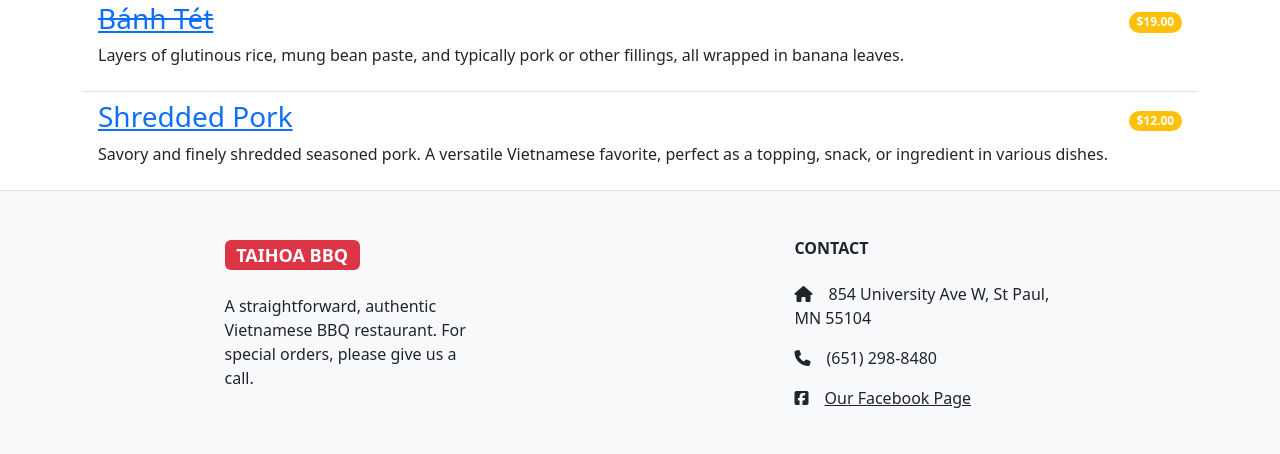
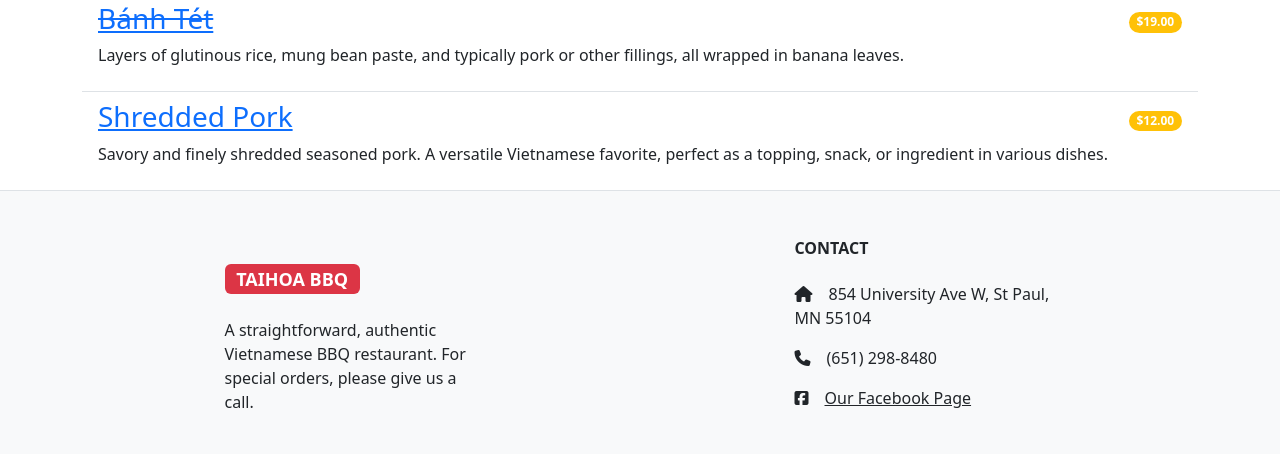
Before and after one commit to Exiledz5155/restaurant_menu, a Django app: page / in a window 1280 px wide. Shown: the part 1036-1490 px from the top of the page. Before the commit the page ends 1444 px from the top, so only its background shows below. Run offline with Django 4.2, Linux system fonts and the light colour scheme; data comes from the database, SQL or seed files in the repository; some libraries are stand-ins or nearby versions.

Commit message:
note to fix whitespace issue with links

```diff
--- a/restaurant_menu/templates/base.html
+++ b/restaurant_menu/templates/base.html
@@ -45,7 +45,7 @@
                 <!-- Grid row -->
                 <div class="row mt-3">
                     <!-- Gird column -->
-                    <div class="col-md-3 col-lg-4 col-xl-3 mx-auto mb-4">
+                    <div class="col-md-3 col-lg-4 col-xl-3 mx-auto my-4">
                         <h4 class="text-uppercase fw-bold mb-4">
                             <a href="{% url 'home' %}">
                                 <span class="badge bg-danger">TaiHoa BBQ</span>
--- a/restaurant_menu/templates/index.html
+++ b/restaurant_menu/templates/index.html
@@ -4,6 +4,7 @@
     <div class="flex-d flex-column justify-content-center text-center">
             <h1 class="pt-3"><span class="badge bg-danger">TaiHoa BBQ Menu</span></h1>
             <a href="https://www.google.com/maps/dir//Tai+Hoa+B.B.Q.,+University+Avenue+West,+Saint+Paul,+MN/@44.955447,-93.2185513,12z/data=!4m8!4m7!1m0!1m5!1m1!1s0x87f62a80441ec8fb:0xf1e1837a81f3e543!2m2!1d-93.1361564!2d44.9554328?entry=ttu"><p class="d-inline-block pt-3">854 University Ave W, St Paul, MN 55104</p></a>
+            <!-- Fix clicking on surround whitespace activates number issue --->
             <a href="6512988480" class="text-decoration-none"><p>Call (651) 298-8480 to order</p></a>
     </div>
     <ul class="list-group list-group-flush">
```
